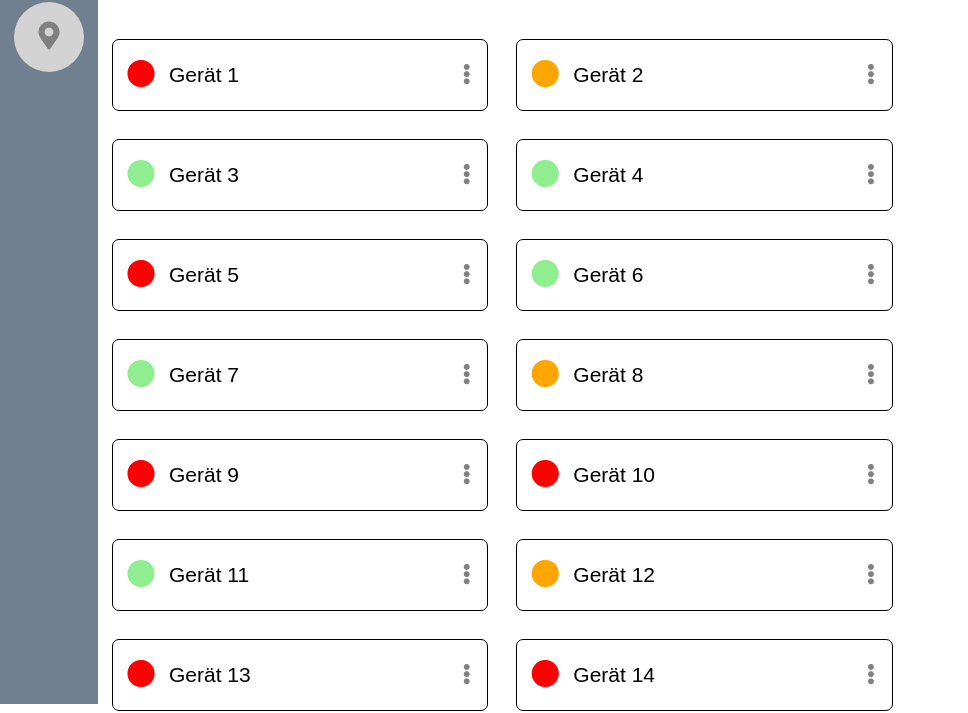
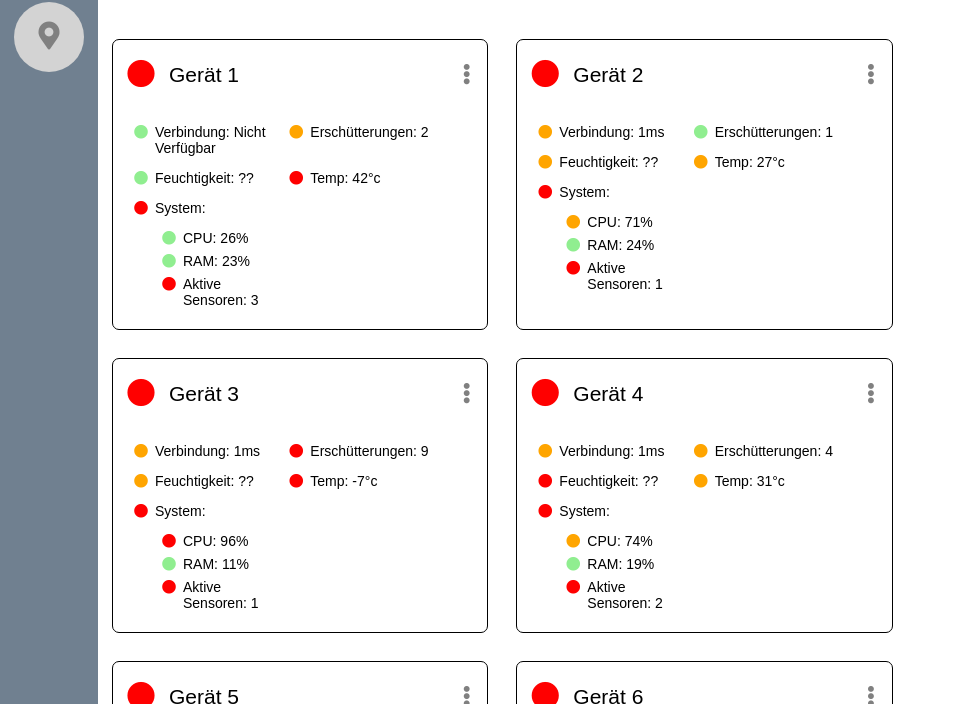
Before and after one commit to Naeramarth/smart_transport_frontend, a React app: page / in a window 1280 px wide. Shown: the part 96-809 px from the top of the page, without its empty margins (0-968 px from the left). Built offline with nearby package versions, Linux system fonts and the light colour scheme.

Commit message:
Added individual info to Devices on the Dashboard

```diff
--- /dev/null
+++ b/src/body/DeviceStat.js
@@ -0,0 +1,41 @@
+import React from "react";
+import Status from "./Status";
+
+class DeviceStat extends React.Component {
+    render() {
+        let name = this.props.name;
+        let value = this.props.value;
+        let status = this.props.status;
+        let color;
+        if (status === 0) {
+            color = "deviceSubStatus green";
+        } else if (status === 1) {
+            color = "deviceSubStatus yellow";
+        } else {
+            color = "deviceSubStatus red";
+        }
+        let content = value;
+        if (Array.isArray(value)) {
+            let subContent = value.map((valueEntry, index) => (
+                <DeviceStat
+                    key={index}
+                    name={valueEntry.name}
+                    value={valueEntry.value}
+                    status={valueEntry.status}
+                />
+            ));
+            content = (<div class="subStatWrapper">{subContent}</div>);
+        }
+        return (
+            <div class="deviceStatWrapper">
+                <Status color={color} />
+                <div class="stat">
+                    {name}
+                    {content}
+                </div>
+            </div>
+        );
+    }
+}
+
+export default DeviceStat;
--- a/src/body/dashboard/Dashboard.js
+++ b/src/body/dashboard/Dashboard.js
@@ -14,9 +14,76 @@ class Dashboard extends React.Component {
     componentDidMount() {
         //TODO get Data from backend
         for (let i = 1; i <= 20; i++) {
+            //mockedData START
+            let conValue =
+                Math.random() < 0.1 ? false : Math.floor(Math.random() * 500);
+            let conStatus = conValue < 300 ? 0 : conValue ? 1 : 2;
+            let tremValue = Math.floor(Math.random() * 10);
+            let tremStatus = tremValue < 2 ? 0 : tremValue < 5 ? 1 : 2;
+            let humStatus = Math.floor(Math.random() * 3);
+            let tempValue = Math.floor(Math.random() * 60 - 15);
+            let tempStatus =
+                5 < tempValue && tempValue < 25
+                    ? 0
+                    : -5 < tempValue && tempValue < 35
+                    ? 1
+                    : 2;
+            let cpuValue = Math.floor(Math.random() * 100);
+            let cpuStatus = cpuValue < 50 ? 0 : cpuValue < 80 ? 1 : 2;
+            let ramValue = Math.floor(Math.random() * 100);
+            let ramStatus = ramValue < 50 ? 0 : ramValue < 80 ? 1 : 2;
+            let aSValue = Math.floor(Math.random() * 5 + 1);
+            let aSStatus = aSValue == 5 ? 0 : aSValue < 4 ? 2 : 1;
+            let sysStatus = Math.max(cpuStatus, ramStatus, aSStatus);
+            let mainStatus = Math.max(conStatus, tremStatus, humStatus, tempStatus, sysStatus);
+            //mockedData END
+
             this.devices.push({
                 name: "Gerät " + i,
-                status: Math.floor(Math.random() * 3)
+                status: mainStatus,
+                data: [
+                    {
+                        name: "Verbindung: ",
+                        value: conStatus ? conStatus + "ms" : "Nicht Verfügbar",
+                        status: conStatus
+                    },
+                    {
+                        name: "Erschütterungen: ",
+                        value: tremValue,
+                        status: tremStatus
+                    },
+                    {
+                        name: "Feuchtigkeit: ",
+                        value: "??",
+                        status: humStatus
+                    },
+                    {
+                        name: "Temp: ",
+                        value: tempValue + "°c",
+                        status: tempStatus
+                    },
+                    {
+                        name: "System: ",
+                        value: [
+                            {
+                                name: "CPU: ",
+                                value: cpuValue + "%",
+                                status: cpuStatus
+                            },
+                            {
+                                name: "RAM: ",
+                                value: ramValue + "%",
+                                status: ramStatus
+                            },
+                            {
+                                name: "Aktive Sensoren: ",
+                                value: aSValue,
+                                status: aSStatus
+                            }
+                        ],
+                        status: sysStatus
+                    }
+                ]
             });
         }
         setTimeout(() => {
@@ -31,8 +98,13 @@ class Dashboard extends React.Component {
         if (this.state.loading) {
             content = <Loading />;
         } else {
-            content = this.devices.map(device => (
-                <Device name={device.name} status={device.status} />
+            content = this.devices.map((device, index) => (
+                <Device
+                    key={index}
+                    name={device.name}
+                    status={device.status}
+                    data={device.data}
+                />
             ));
         }
 
--- a/src/body/dashboard/Device.js
+++ b/src/body/dashboard/Device.js
@@ -1,10 +1,12 @@
 import React from "react";
 import Status from "../Status";
+import DeviceStat from "../DeviceStat";
 
 class Device extends React.Component {
     render() {
         let name = this.props.name;
         let status = this.props.status;
+        let data = this.props.data;
         let color;
         if (status === 0) {
             color = "deviceStatus green";
@@ -13,13 +15,24 @@ class Device extends React.Component {
         } else {
             color = "deviceStatus red";
         }
+        let content = data.map((dataEntry, index) => (
+            <DeviceStat
+                key={index}
+                name={dataEntry.name}
+                value={dataEntry.value}
+                status={dataEntry.status}
+            />
+        ));
         return (
             <div class="deviceWrapper">
-                <Status color={color}/>
-                <div class="deviceName">{name}</div>
-                <div class="deviceMenu">
-                    <i class="fas fa-ellipsis-v" />
+                <div class="deviceHead">
+                    <Status color={color} />
+                    <div class="deviceName">{name}</div>
+                    <div class="deviceMenu">
+                        <i class="fas fa-ellipsis-v" />
+                    </div>
                 </div>
+                <div class="deviceBody">{content}</div>
             </div>
         );
     }
--- a/src/index.css
+++ b/src/index.css
@@ -59,6 +59,7 @@ body {
     height: 100%;
     width: 100%;
     flex-direction: column;
+    overflow-y: scroll;
 }
 
 .title {
@@ -88,13 +89,38 @@ body {
 
 .deviceWrapper {
     flex: 0 0 31.67%;
-    display: flex;
+    width: 31.67%;
     margin: 1em;
     border: 1px solid black;
+    border-radius: 0.5em;
+    cursor: pointer;
+}
+
+.deviceHead {
+    display: flex;
     height: 5em;
-    border-radius: 0.5em;
     align-items: center;
-    cursor: pointer;
+    width: 100%;
+}
+
+.deviceBody {
+    display: flex;
+    flex-wrap: wrap;
+    margin: 0.5em 0.5em 0.5em 1em;
+}
+
+.deviceStatWrapper {
+    flex: 0 0 40%;
+    display: flex;
+    margin: 0.5em;
+}
+
+.deviceSubStatus {
+    margin-right: 0.5em;
+}
+
+.subStatWrapper {
+    margin: 1em 0 0 0;
 }
 
 .deviceStatus {
@@ -127,6 +153,10 @@ body {
     color: grey;
 }
 
+.deviceWrapper:hover .deviceStatWrapper {
+    color: grey;
+}
+
 .deviceMenu {
     position: relative;
     float: right;
```
Also changed, not shown: 1 other file.
